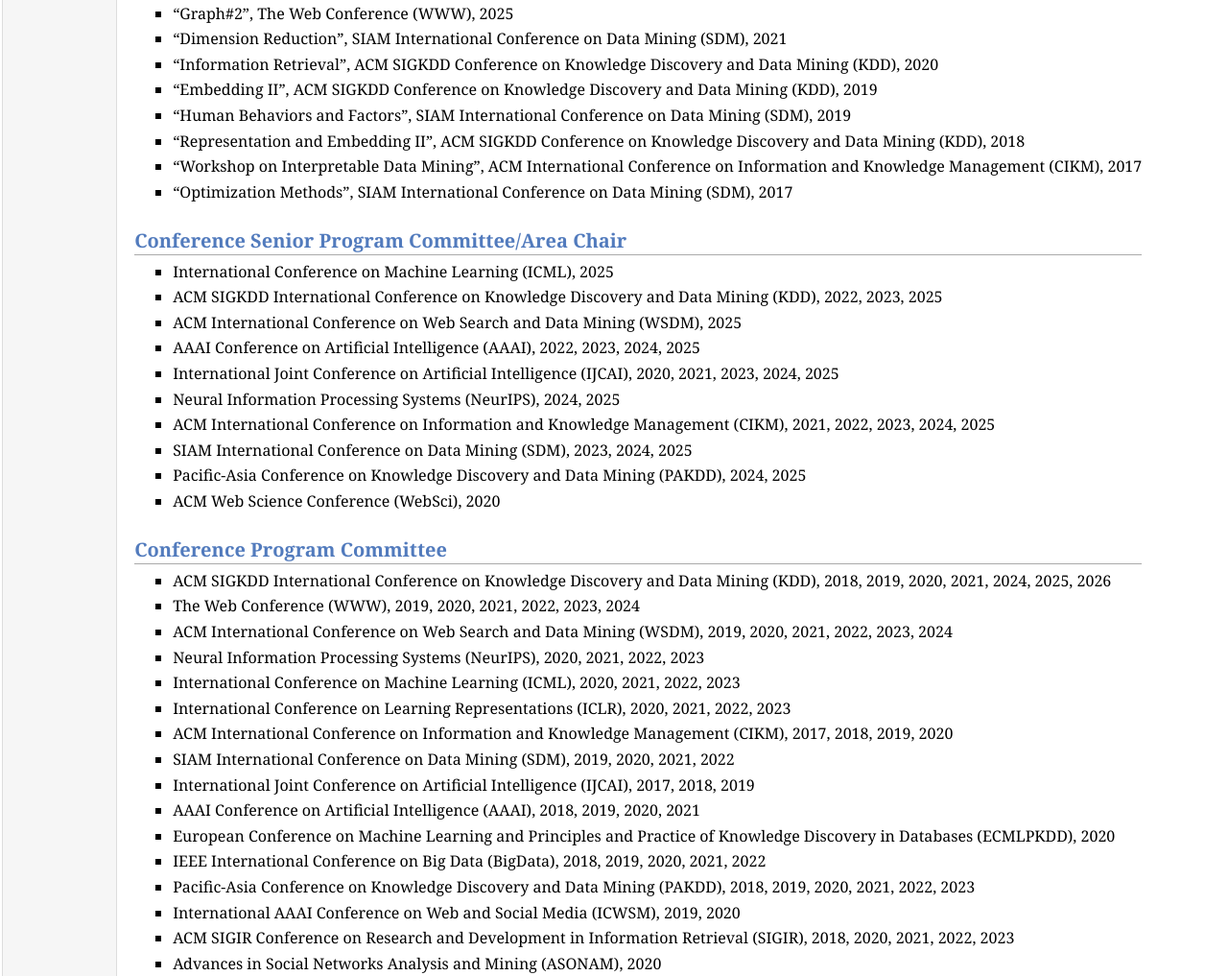
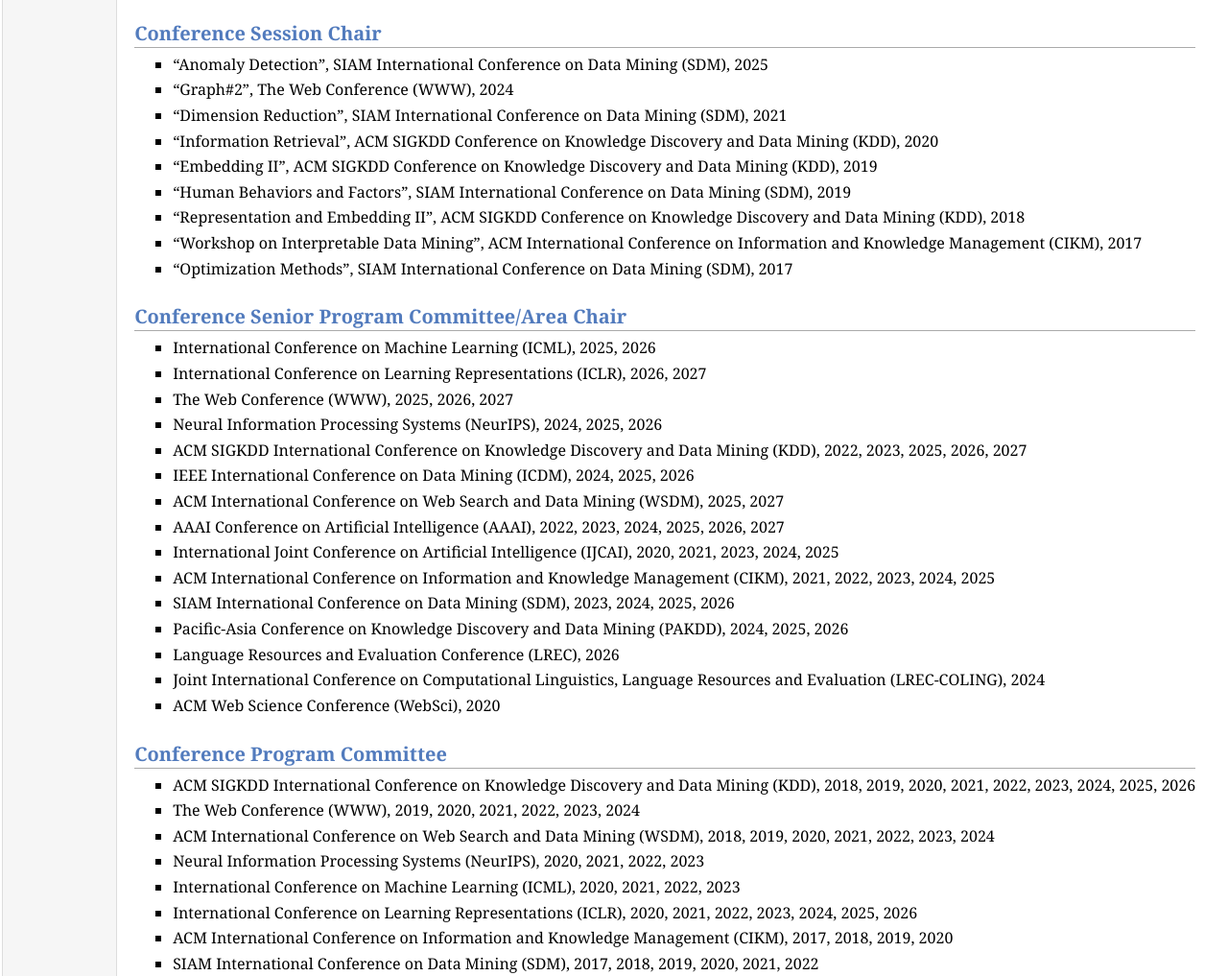
Before and after one commit to jundongli/jundongli.github.io, a plain HTML site: page services.html in a window 1280 px wide. Shown: the part 749-1766 px from the top of the page at 96% size. Drawn offline with Linux system fonts and the light colour scheme.

Commit message:
Add files via upload

```diff
--- a/services.html
+++ b/services.html
@@ -28,6 +28,8 @@
 <ul>
 <li><p>WSDM Day Co-Chairs, ACM International Conference on Web Search and Data Mining (WSDM), 2027</p>
 </li>
+<li><p>Program Co-Chairs, International Conference on Advances in Social Networks Analysis and Mining (ASONAM), 2027</p>
+</li>
 <li><p>Program Co-Chairs, International Conference on Advances in Social Networks Analysis and Mining (ASONAM), 2026</p>
 </li>
 <li><p>Resource and Demo Track Co-Chairs, ACM International Conference on Information and Knowledge Management (CIKM), 2025</p>
@@ -49,6 +51,8 @@
 </ul>
 <h2>Workshop Organizer</h2>
 <ul>
+<li><p>4th Workshop on Resource-efficient Learning for Knowledge Discovery (RelKD), co-located with SIGKDD 2026</p>
+</li>
 <li><p>3rd Workshop on Resource-efficient Learning for Knowledge Discovery (RelKD), co-located with SIGKDD 2025</p>
 </li>
 <li><p>2nd Workshop on Ethical Artificial Intelligence: Methods and Applications (EAI), co-located with SIGKDD 2024</p>
@@ -72,7 +76,9 @@
 </ul>
 <h2>Conference Session Chair</h2>
 <ul>
-<li><p>&ldquo;Graph#2&rdquo;, The Web Conference (WWW), 2025</p>
+<li><p>&ldquo;Anomaly Detection&rdquo;, SIAM International Conference on Data Mining (SDM), 2025</p>
+</li>
+<li><p>&ldquo;Graph#2&rdquo;, The Web Conference (WWW), 2024</p>
 </li>
 <li><p>&ldquo;Dimension Reduction&rdquo;, SIAM International Conference on Data Mining (SDM), 2021</p>
 </li>
@@ -91,44 +97,54 @@
 </ul>
 <h2>Conference Senior Program Committee/Area Chair</h2>
 <ul>
-<li><p>International Conference on Machine Learning (ICML), 2025</p>
+<li><p>International Conference on Machine Learning (ICML), 2025, 2026</p>
 </li>
-<li><p>ACM SIGKDD International Conference on Knowledge Discovery and Data Mining (KDD), 2022, 2023, 2025</p>
+<li><p>International Conference on Learning Representations (ICLR), 2026, 2027</p>
 </li>
-<li><p>ACM International Conference on Web Search and Data Mining (WSDM), 2025</p>
+<li><p>The Web Conference (WWW), 2025, 2026, 2027</p>
 </li>
-<li><p>AAAI Conference on Artificial Intelligence (AAAI), 2022, 2023, 2024, 2025 </p>
+<li><p>Neural Information Processing Systems (NeurIPS), 2024, 2025, 2026</p>
+</li>
+<li><p>ACM SIGKDD International Conference on Knowledge Discovery and Data Mining (KDD), 2022, 2023, 2025, 2026, 2027</p>
+</li>
+<li><p>IEEE International Conference on Data Mining (ICDM), 2024, 2025, 2026</p>
+</li>
+<li><p>ACM International Conference on Web Search and Data Mining (WSDM), 2025, 2027</p>
+</li>
+<li><p>AAAI Conference on Artificial Intelligence (AAAI), 2022, 2023, 2024, 2025, 2026, 2027</p>
 </li>
 <li><p>International Joint Conference on Artificial Intelligence (IJCAI), 2020, 2021, 2023, 2024, 2025</p>
 </li>
-<li><p>Neural Information Processing Systems (NeurIPS), 2024, 2025</p>
-</li>
 <li><p>ACM International Conference on Information and Knowledge Management (CIKM), 2021, 2022, 2023, 2024, 2025</p>
 </li>
-<li><p>SIAM International Conference on Data Mining (SDM), 2023, 2024, 2025</p>
+<li><p>SIAM International Conference on Data Mining (SDM), 2023, 2024, 2025, 2026</p>
 </li>
-<li><p>Pacific-Asia Conference on Knowledge Discovery and Data Mining (PAKDD), 2024, 2025</p>
+<li><p>Pacific-Asia Conference on Knowledge Discovery and Data Mining (PAKDD), 2024, 2025, 2026</p>
+</li>
+<li><p>Language Resources and Evaluation Conference (LREC), 2026</p>
+</li>
+<li><p>Joint International Conference on Computational Linguistics, Language Resources and Evaluation (LREC-COLING), 2024</p>
 </li>
 <li><p>ACM Web Science Conference (WebSci), 2020</p>
 </li>
 </ul>
 <h2>Conference Program Committee</h2>
 <ul>
-<li><p>ACM SIGKDD International Conference on Knowledge Discovery and Data Mining (KDD), 2018, 2019, 2020, 2021, 2024, 2025, 2026</p>
+<li><p>ACM SIGKDD International Conference on Knowledge Discovery and Data Mining (KDD), 2018, 2019, 2020, 2021, 2022, 2023, 2024, 2025, 2026</p>
 </li>
 <li><p>The Web Conference (WWW), 2019, 2020, 2021, 2022, 2023, 2024</p>
 </li>
-<li><p>ACM International Conference on Web Search and Data Mining (WSDM), 2019, 2020, 2021, 2022, 2023, 2024</p>
+<li><p>ACM International Conference on Web Search and Data Mining (WSDM), 2018, 2019, 2020, 2021, 2022, 2023, 2024</p>
 </li>
 <li><p>Neural Information Processing Systems (NeurIPS), 2020, 2021, 2022, 2023</p>
 </li>
 <li><p>International Conference on Machine Learning (ICML), 2020, 2021, 2022, 2023</p>
 </li>
-<li><p>International Conference on Learning Representations (ICLR), 2020, 2021, 2022, 2023</p>
+<li><p>International Conference on Learning Representations (ICLR), 2020, 2021, 2022, 2023, 2024, 2025, 2026</p>
 </li>
 <li><p>ACM International Conference on Information and Knowledge Management (CIKM), 2017, 2018, 2019, 2020</p>
 </li>
-<li><p>SIAM International Conference on Data Mining (SDM), 2019, 2020, 2021, 2022</p>
+<li><p>SIAM International Conference on Data Mining (SDM), 2017, 2018, 2019, 2020, 2021, 2022</p>
 </li>
 <li><p>International Joint Conference on Artificial Intelligence (IJCAI), 2017, 2018, 2019</p>
 </li>
@@ -153,19 +169,23 @@
 </ul>
 <h2>Journal Editorial Board</h2>
 <ul>
+<li><p>ACM AI Letters, Associate Editor</p>
+</li>
+<li><p>Transactions on Machine Learning Research (TMLR), Action Editor</p>
+</li>
 <li><p>ACM Transactions on Intelligent Systems and Technology (TIST), Managing Editor</p>
 </li>
 <li><p>ACM Transactions on Knowledge Discovery from Data (TKDD), Associate Editor</p>
 </li>
-<li><p>Transactions of Machine Learning Research (TMLR), Action Editor</p>
+<li><p>Social Network Analysis and Mining (SNAM), Associate Editor</p>
 </li>
 <li><p>Big Data Research (BDR), Associate Editor</p>
 </li>
-<li><p>Social Network Analysis and Mining (SNAM), Associate Editor</p>
+<li><p>Frontiers in Big Data, Special Issue of Ethical Artificial Intelligence: Methods and Applications, Guest Editor</p>
+</li>
+<li><p>Frontiers in Big Data, Special Issue of Graph Neural Networks (GNNs): Foundation, Frontiers and Applications, Guest Editor</p>
 </li>
 <li><p>Frontiers in Big Data, Special Issue of Causal Inference and Machine Learning with Network Data, Guest Editor</p>
-</li>
-<li><p>Frontiers in Big Data, Special Issue of Graph Neural Networks (GNNs): Foundation, Frontiers and Applications, Guest Editor</p>
 </li>
 </ul>
 <h2>Journal Reviewer</h2>
@@ -241,16 +261,13 @@
 <ul>
 <li><p>National Science Foundation (NSF), 2020, 2021, 2022, 2023, 2024, 2025, 2026</p>
 </li>
+<li><p>Commonwealth Cyber Initiative (CCI), 2022, 2023, 2024</p>
+</li>
 <li><p>Swiss National Science Foundation (SNSF), 2023</p>
 </li>
-<li><p>Natural Sciences and Engineering Research Council of Canada (NSERC), 2019</p>
+<li><p>Natural Sciences and Engineering Research Council of Canada (NSERC), 2019, 2020</p>
 </li>
 </ul>
-<div id="footer">
-<div id="footer-text">
-Page generated 2026-05-16, by <a href="http://jemdoc.jaboc.net/">jemdoc</a>.
-</div>
-</div>
 </td>
 </tr>
 </table>
```
